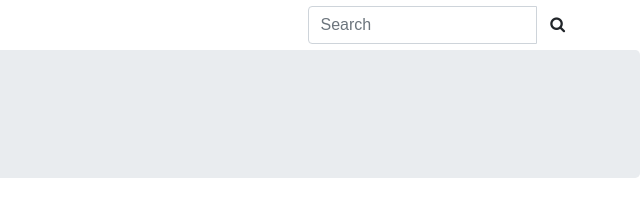
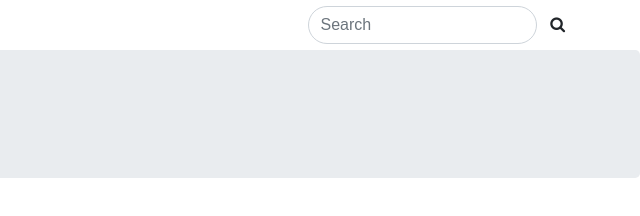
Before and after one commit to ProjectDares/projectdares-ui, a React app: page / in a window 1280 px wide. Shown: the full height of the page, 640-1280 px from the left. Built offline with nearby package versions, Linux system fonts and the light colour scheme.

Commit message:
clean up header

```diff
--- a/src/components/common/Header.js
+++ b/src/components/common/Header.js
@@ -7,10 +7,10 @@ const Header = () => {
                 <div className="navbar-header">
                     <a className="navbar-brand" href="#">Dares</a>
                 </div>
-                <div className="col-lg-3 align-self-center">
+                <div className="col-lg-3">
                     <form className="navbar-form" role="search">
                         <div className="input-group">
-                            <input type="text" className="form-control" placeholder="Search" name="q" />
+                            <input type="text" className="form-control search-input" placeholder="Search" name="q" />
                             <div className="input-group-btn">
                                 <button className="btn btn-default" type="submit"><i className="fa fa-search"/></button>
                             </div>
--- a/src/index.css
+++ b/src/index.css
@@ -6,3 +6,7 @@ body {
   max-height: 100%;
   height: 100%;
 }
+
+.search-input {
+  border-radius: 25px !important;
+}
```
